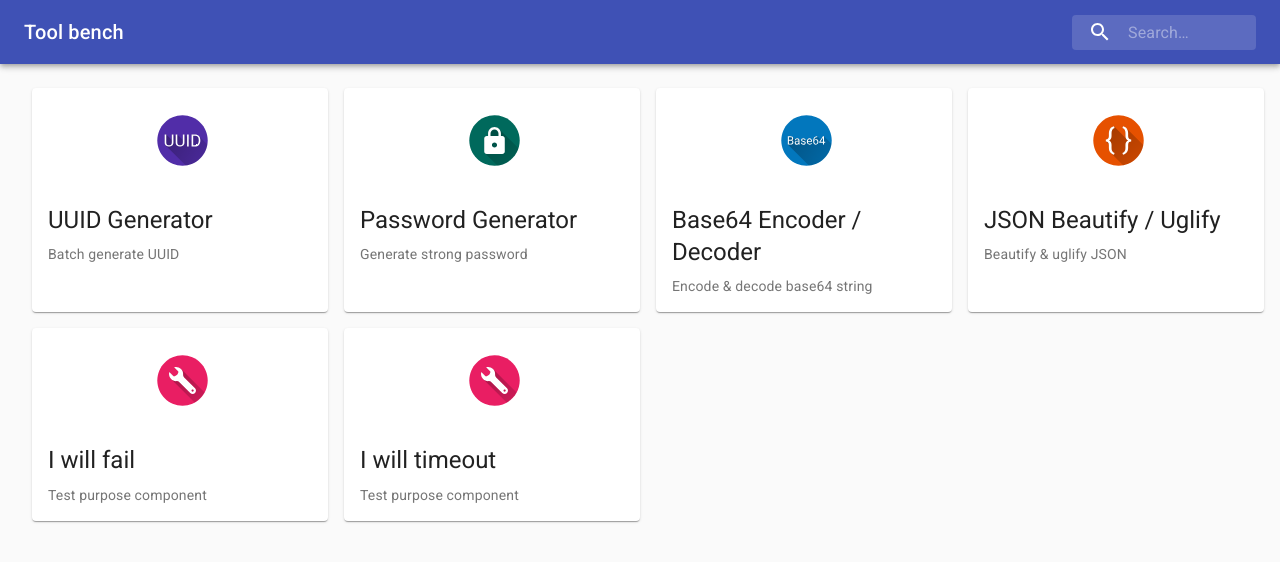
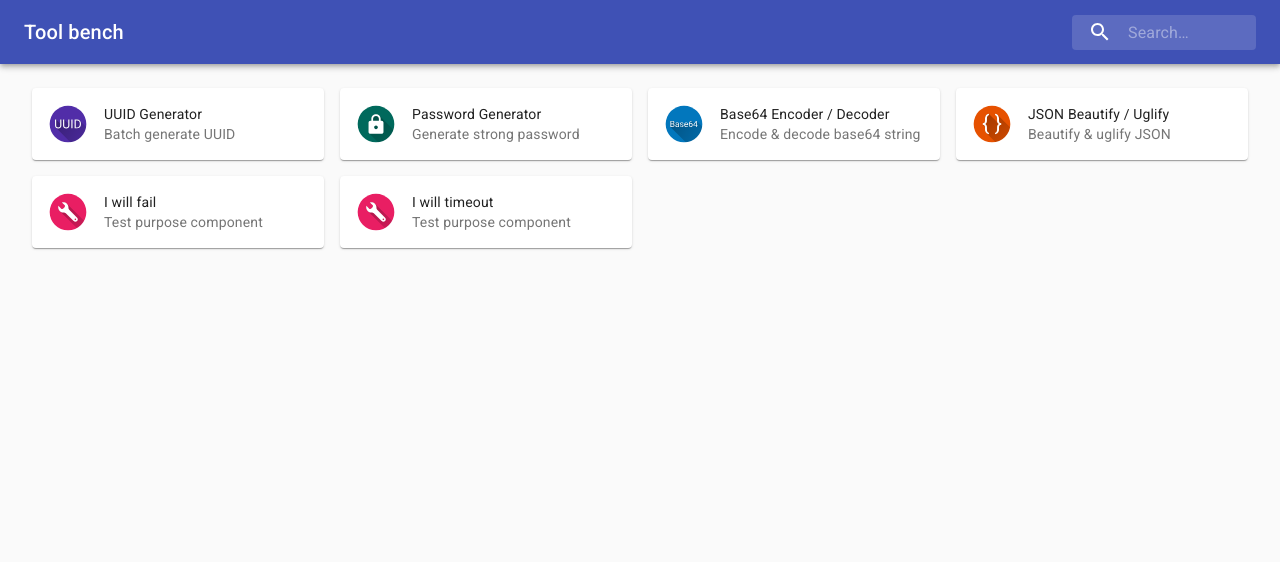
Before and after one commit to 4piu/tool-bench, a React app: page / in a window 1280 px wide. Shown: the top 562 px of the page. Built offline with nearby package versions, Linux system fonts and the light colour scheme.

Commit message:
Card style change

```diff
--- a/src/components/Layout.js
+++ b/src/components/Layout.js
@@ -2,7 +2,6 @@ import React from "react";
 import Grid from "@material-ui/core/Grid";
 import MyCard from "./MyCard";
 import {withStyles} from "@material-ui/core/styles";
-import PropTypes from "prop-types";
 import Loadable from "react-loadable";
 import MyAppBar from "./MyAppBar";
 import MyAlert from "./MyAlert";
@@ -11,6 +10,7 @@ import ApplicationContext from "./ApplicationContext";
 const styles = theme => ({
     GridContainer: {
         padding: theme.spacing(3),
+        width: "100%",
         maxWidth: 1440,
         marginLeft: "auto",
         marginRight: "auto"
@@ -50,7 +50,6 @@ class Layout extends React.PureComponent {
                                 title={item.title}
                                 description={item.description}
                                 image={item.icon}
-                                backgroundColor={item.color}
                                 changeActivity={context.changeActivity}
                             />
                         </Grid>
@@ -104,7 +103,7 @@ class Layout extends React.PureComponent {
                 />;
             },
             loading: Loading,
-            delay: 300,
+            delay: 200,
             timeout: 10000
         });
         return <Tool/>
--- a/src/components/MyCard.js
+++ b/src/components/MyCard.js
@@ -2,10 +2,9 @@ import React from 'react';
 import PropTypes from 'prop-types';
 import {withStyles} from '@material-ui/core/styles';
 import Card from '@material-ui/core/Card';
-import CardActionArea from '@material-ui/core/CardActionArea';
-import CardContent from '@material-ui/core/CardContent';
-import Typography from '@material-ui/core/Typography';
 import WrenchIcon from '../assets/img/icon_wrench.svg';
+import {CardHeader} from "@material-ui/core";
+import Avatar from "@material-ui/core/Avatar";
 
 const styles = theme => ({
     banner: {
@@ -23,18 +22,16 @@ const styles = theme => ({
     }
 });
 
-class MyCard extends React.Component {
+class MyCard extends React.PureComponent {
     static propTypes = {
         title: PropTypes.string.isRequired,
         description: PropTypes.string,
-        image: PropTypes.string,
-        backgroundColor: PropTypes.string
+        image: PropTypes.string
     };
 
     static defaultProps = {
         description: "",
-        image: WrenchIcon,
-        backgroundColor: "#333"
+        image: WrenchIcon
     };
 
     render() {
@@ -42,19 +39,11 @@ class MyCard extends React.Component {
 
         return (
             <Card>
-                <CardActionArea>
-                    <div className={classes.banner}>
-                        <img className={classes.icon} src={this.props.image} alt={this.props.title}/>
-                    </div>
-                    <CardContent>
-                        <Typography gutterBottom variant="h5" component="h2">
-                            {this.props.title}
-                        </Typography>
-                        <Typography variant="body2" color="textSecondary" component="p">
-                            {this.props.description}
-                        </Typography>
-                    </CardContent>
-                </CardActionArea>
+                <CardHeader
+                    avatar={<Avatar src={this.props.image}/>}
+                    title={this.props.title}
+                    subheader={this.props.description}
+                />
             </Card>
         );
     }
```
